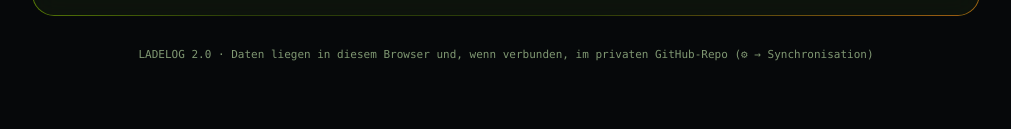
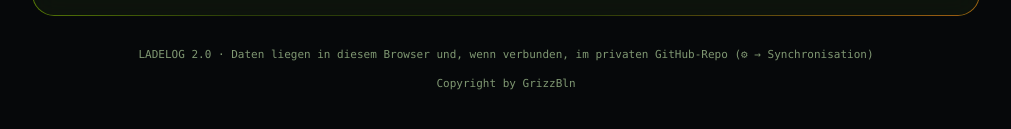
Before and after one commit to GrizzBln/E-Lade-Dashboard, a plain HTML site: page index.html in a window 1280 px wide. Shown: the part 1966-2095 px from the top of the page, without its empty margins (134-1145 px from the left). Drawn offline with Linux system fonts and the light colour scheme.

Commit message:
Update footer to include copyright information
Added copyright notice to the footer.

```diff
--- a/index.html
+++ b/index.html
@@ -306,7 +306,11 @@ footer{text-align:center;font:11px ui-monospace,Menlo,monospace;color:var(--mute
     <div class="log" id="log"></div>
   </section>
 
-  <footer>LADELOG 2.0 · Daten liegen in diesem Browser und, wenn verbunden, im privaten GitHub-Repo (⚙ → Synchronisation)</footer>
+  <footer>LADELOG 2.0 · Daten liegen in diesem Browser und, wenn verbunden, im privaten GitHub-Repo (⚙ → Synchronisation)
+  <p style="text-align: center;">
+  Copyright by GrizzBln
+</p>
+</footer>
 </main>
 
 <button class="fab disp" id="fab" aria-label="Ladung loggen">
```
